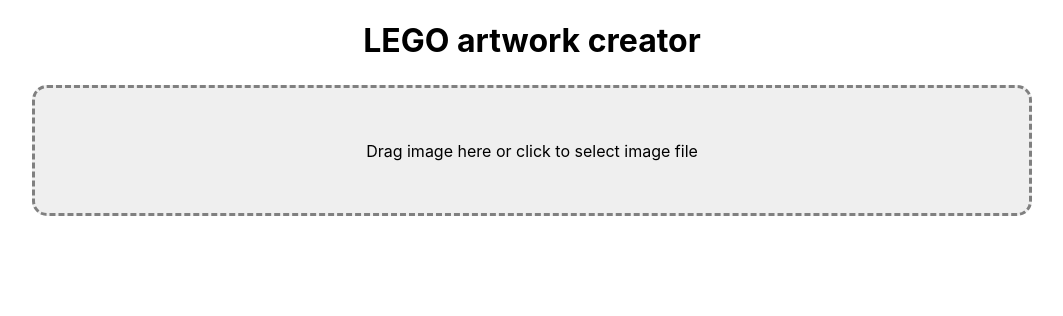
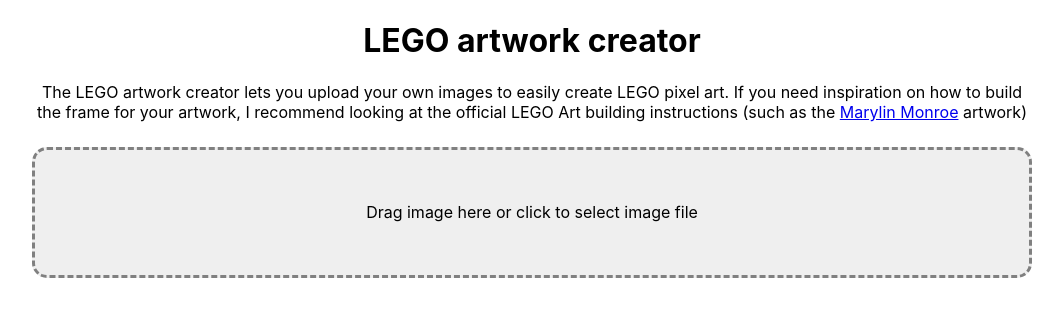
Before and after one commit to Friiiis/lego-artwork, a React (Create React App) app: page / in a window 1280 px wide. Shown: the top 316 px of the page, without its empty margins (108-1171 px from the left). Built offline with nearby package versions, Linux system fonts and the light colour scheme.

Commit message:
Removed URL button and added short description

```diff
--- a/src/App.tsx
+++ b/src/App.tsx
@@ -209,9 +209,9 @@
     });
   }
 
-  private getURL(){
+  // private getURL(){
 
-  }
+  // }
 
   render() {
     return (
@@ -226,6 +226,7 @@
             <h1>
               LEGO artwork creator
             </h1>
+            <p>The LEGO artwork creator lets you upload your own images to easily create LEGO pixel art. If you need inspiration on how to build the frame for your artwork, I recommend looking at the official LEGO Art building instructions (such as the <a href="https://www.lego.com/en-us/product/andy-warhols-marilyn-monroe-31197" target="_blank">Marylin Monroe</a> artwork)</p>
           </header>
           <DragAndDrop
             onFile={(file) => this.onFile(file)}
@@ -263,12 +264,12 @@
                 >
                   Download PDF
                 </button>
-                <button
+                {/* <button
                   disabled={!this.state.hasGenerated}
                   onClick={() => this.getURL()}
                 >
                   Get URL
-                </button>
+                </button> */}
               </div>
             </>
           }
```
